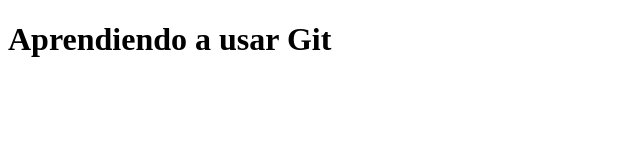
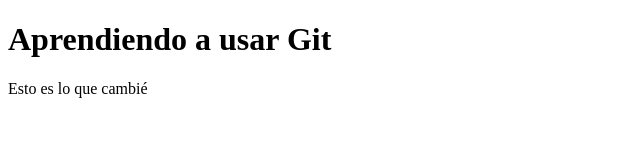
Before and after one commit to Richby/proyecto-git, a plain HTML site: page index.html in a window 1280 px wide. Shown: the whole page, without its empty margins (0-640 px from the left). Drawn offline with Linux system fonts and the light colour scheme.

Commit message:
Version 0.0.2.

```diff
--- a/index.html
+++ b/index.html
@@ -8,5 +8,6 @@
 </head>
 <body>
     <h1>Aprendiendo a usar Git</h1>
+    <p>Esto es lo que cambié</p>
 </body>
 </html>
```
